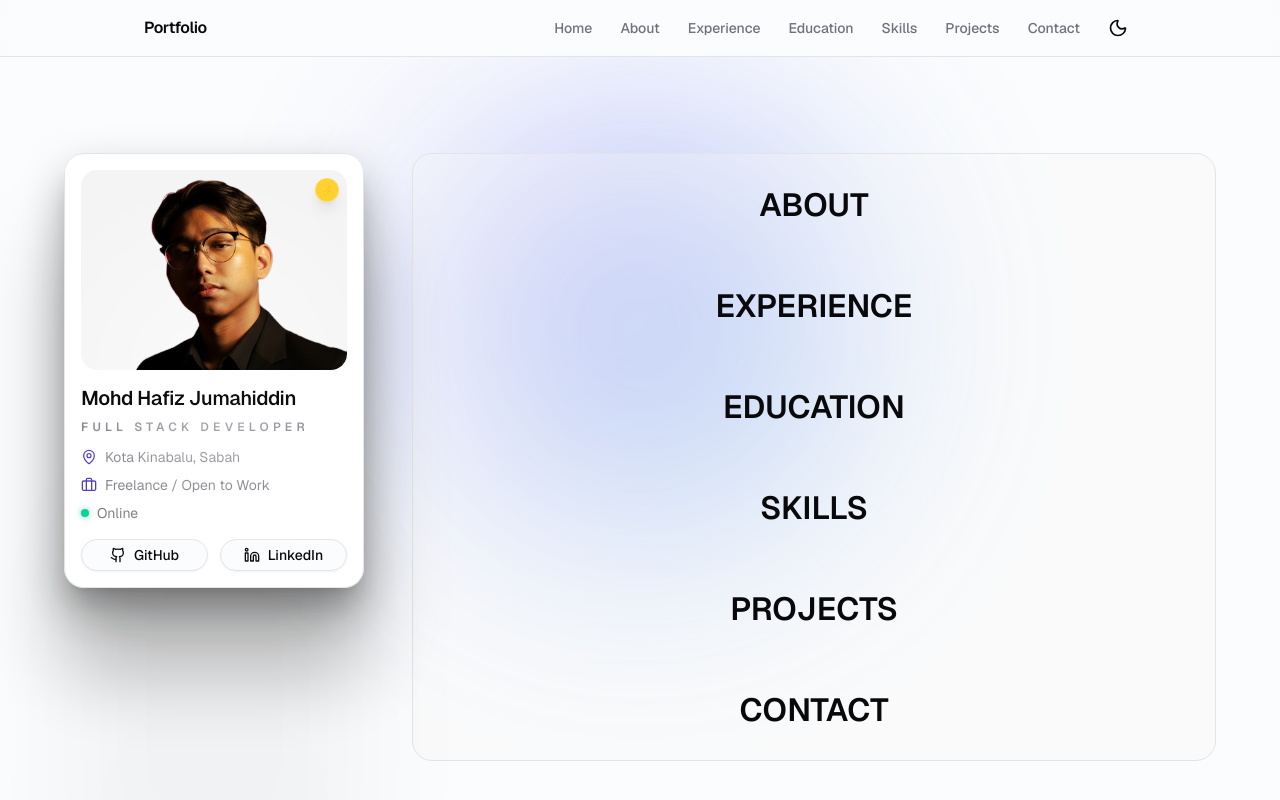
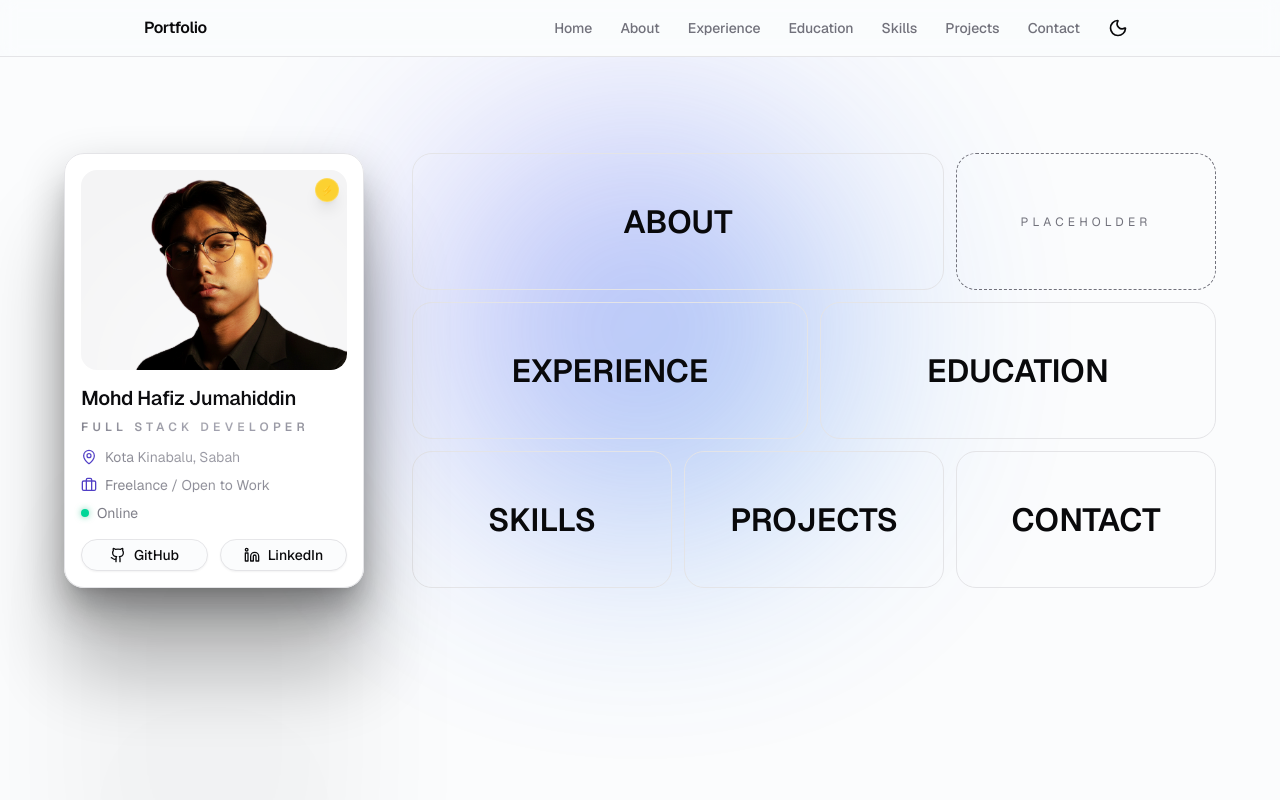
Before and after one commit to sSkr0d/portfolio-v2, a Next.js app: page / in a window 1280 px wide. Shown: the top 800 px of the page. Built offline with nearby package versions, Linux system fonts and the light colour scheme.

Commit message:
Flowing menu bento layout

```diff
--- a/src/app/layout.tsx
+++ b/src/app/layout.tsx
@@ -16,7 +16,7 @@ const geistMono = Geist_Mono({
 });
 
 export const metadata: Metadata = {
-  title: "Portfolio | Your Name",
+  title: "Portfolio | HafizJBI",
   description: "Personal portfolio — about, experience, education, skills, and projects.",
 };
 
@@ -33,7 +33,7 @@ export default function RootLayout({
         <ThemeProvider>
           <a
             href="#main"
-            className="sr-only focus:not-sr-only focus:fixed focus:left-4 focus:top-4 focus:z-[100] focus:rounded-md focus:bg-primary focus:px-4 focus:py-2 focus:text-primary-foreground focus:outline-none focus:ring-2 focus:ring-ring"
+            className="sr-only focus:not-sr-only focus:fixed focus:left-4 focus:top-4 focus:z-100 focus:rounded-md focus:bg-primary focus:px-4 focus:py-2 focus:text-primary-foreground focus:outline-none focus:ring-2 focus:ring-ring"
           >
             Skip to content
           </a>
--- a/src/components/FlowingMenu.tsx
+++ b/src/components/FlowingMenu.tsx
@@ -24,7 +24,8 @@ interface MenuItemProps extends MenuItemData {
   marqueeBgColor: string;
   marqueeTextColor: string;
   borderColor: string;
-  isFirst: boolean;
+  className?: string;
+  showBorder?: boolean;
 }
 
 const FlowingMenu: React.FC<FlowingMenuProps> = ({
@@ -37,21 +38,43 @@ const FlowingMenu: React.FC<FlowingMenuProps> = ({
   borderColor = '#fff',
   className = ''
 }) => {
+  const itemLookup = new Map(items.map((item) => [item.text.toLowerCase(), item]));
+
+  const renderItem = (label: string, layoutClassName: string) => {
+    const item = itemLookup.get(label.toLowerCase());
+    if (!item) return null;
+
     return (
-    <div className={`w-full h-full overflow-hidden ${className}`.trim()} style={{ backgroundColor: bgColor }}>
-      <nav className="flex flex-col h-full m-0 p-0">
-        {items.map((item, idx) => (
+      <div className={layoutClassName}>
         <MenuItem
-            key={idx}
           {...item}
           speed={speed}
           textColor={textColor}
           marqueeBgColor={marqueeBgColor}
           marqueeTextColor={marqueeTextColor}
           borderColor={borderColor}
-            isFirst={idx === 0}
+          className="h-full w-full rounded-2xl"
         />
-        ))}
+      </div>
+    );
+  };
+
+  return (
+    <div className={`w-full h-full overflow-hidden ${className}`.trim()} style={{ backgroundColor: bgColor }}>
+      <nav className="grid h-full w-full grid-cols-6 grid-rows-3 gap-3">
+        {renderItem('About', 'col-span-4 row-span-1 border rounded-2xl')}
+        <div
+          className="col-span-2 row-span-1 flex items-center justify-center rounded-2xl border border-dashed text-xs uppercase tracking-[0.35em] text-muted-foreground"
+          style={{ borderColor }}
+          aria-hidden="true"
+        >
+          Placeholder
+        </div>
+        {renderItem('Experience', 'col-span-3 row-span-1 border rounded-2xl')}
+        {renderItem('Education', 'col-span-3 row-span-1 border rounded-2xl')}
+        {renderItem('Skills', 'col-span-2 row-span-1 border rounded-2xl')}
+        {renderItem('Projects', 'col-span-2 row-span-1 border rounded-2xl')}
+        {renderItem('Contact', 'col-span-2 row-span-1 border rounded-2xl')}
       </nav>
     </div>
   );
@@ -66,13 +89,15 @@ const MenuItem: React.FC<MenuItemProps> = ({
   marqueeBgColor,
   marqueeTextColor,
   borderColor,
-  isFirst
+  className = '',
+  showBorder = true
 }) => {
   const itemRef = useRef<HTMLDivElement>(null);
   const marqueeRef = useRef<HTMLDivElement>(null);
   const marqueeInnerRef = useRef<HTMLDivElement>(null);
   const animationRef = useRef<gsap.core.Tween | null>(null);
   const [repetitions, setRepetitions] = useState(4);
+  const safeRepetitions = Number.isFinite(repetitions) && repetitions > 0 ? repetitions : 4;
 
   const animationDefaults = { duration: 0.6, ease: 'expo' };
 
@@ -88,9 +113,11 @@ const MenuItem: React.FC<MenuItemProps> = ({
       const marqueeContent = marqueeInnerRef.current.querySelector('.marquee-part') as HTMLElement;
       if (!marqueeContent) return;
       const contentWidth = marqueeContent.offsetWidth;
+      if (contentWidth <= 0) return;
       const viewportWidth = window.innerWidth;
       const needed = Math.ceil(viewportWidth / contentWidth) + 2;
-      setRepetitions(Math.max(4, needed));
+      const safeNeeded = Number.isFinite(needed) ? Math.max(4, needed) : 4;
+      setRepetitions(safeNeeded);
     };
 
     calculateRepetitions();
@@ -152,12 +179,12 @@ const MenuItem: React.FC<MenuItemProps> = ({
 
   return (
     <div
-      className="flex-1 relative overflow-hidden text-center"
+      className={`relative flex h-full w-full overflow-hidden text-center ${className}`.trim()}
       ref={itemRef}
-      style={{ borderTop: isFirst ? 'none' : `1px solid ${borderColor}` }}
+      style={{ border: showBorder ? `1px solid ${borderColor}` : 'none' }}
     >
       <a
-        className="flex items-center justify-center h-full relative cursor-pointer uppercase no-underline font-semibold text-[4vh]"
+        className="flex items-center justify-center w-full h-full relative cursor-pointer uppercase no-underline font-semibold text-[4vh]"
         href={link}
         onMouseEnter={handleMouseEnter}
         onMouseLeave={handleMouseLeave}
@@ -171,9 +198,9 @@ const MenuItem: React.FC<MenuItemProps> = ({
         style={{ backgroundColor: marqueeBgColor }}
       >
         <div className="h-full w-fit flex" ref={marqueeInnerRef}>
-          {[...Array(repetitions)].map((_, idx) => (
-            <div className="marquee-part flex items-center flex-shrink-0" key={idx} style={{ color: marqueeTextColor }}>
-              <span className="whitespace-nowrap uppercase font-normal text-[4vh] leading-[1] px-[1vw]">{text}</span>
+          {[...Array(safeRepetitions)].map((_, idx) => (
+            <div className="marquee-part flex items-center shrink-0" key={idx} style={{ color: marqueeTextColor }}>
+              <span className="whitespace-nowrap uppercase font-normal text-[4vh] leading-none px-[1vw]">{text}</span>
               <div
                 className="w-[200px] h-[7vh] my-[2em] mx-[2vw] py-[1em] rounded-[50px] bg-cover bg-center"
                 style={{ backgroundImage: `url(${image})` }}
--- a/src/components/sections/HeroSection.tsx
+++ b/src/components/sections/HeroSection.tsx
@@ -2,6 +2,7 @@
 
 import Image from "next/image";
 import { motion } from "framer-motion";
+import { useEffect, useRef, useState } from "react";
 import { ArrowDown, Briefcase, Github, Linkedin, MapPin } from "lucide-react";
 import { Button } from "@/components/ui/button";
 import { Badge } from "@/components/ui/badge";
@@ -58,6 +59,28 @@ const flowingMenuItems = [
 ];
 
 export function HeroSection() {
+  const cardRef = useRef<HTMLDivElement>(null);
+  const [menuHeight, setMenuHeight] = useState<number | null>(null);
+
+  useEffect(() => {
+    if (!cardRef.current) return;
+
+    const updateHeight = () => {
+      if (!cardRef.current) return;
+      setMenuHeight(cardRef.current.offsetHeight);
+    };
+
+    updateHeight();
+    const observer = new ResizeObserver(updateHeight);
+    observer.observe(cardRef.current);
+    window.addEventListener("resize", updateHeight);
+
+    return () => {
+      observer.disconnect();
+      window.removeEventListener("resize", updateHeight);
+    };
+  }, []);
+
   return (
     <section
       id="hero"
@@ -73,7 +96,7 @@ export function HeroSection() {
         <div
           className={cn(
             "absolute left-1/2 top-1/3 size-[400px] -translate-x-1/2 -translate-y-1/2 rounded-full",
-            "bg-gradient-to-br from-[var(--gradient-accent-start)] to-[var(--gradient-accent-end)]",
+            "bg-linear-to-br from-(--gradient-accent-start) to-(--gradient-accent-end)",
             "blur-[120px]",
           )}
         />
@@ -88,7 +111,7 @@ export function HeroSection() {
           whileInView="visible"
           viewport={viewportOnce}
         >
-          <motion.div variants={staggerItem}>
+          <motion.div variants={staggerItem} ref={cardRef}>
             <CometCard className="w-[280px] max-w-[320px] sm:w-[300px]">
               <div className="relative overflow-hidden rounded-2xl border bg-card text-card-foreground shadow-xl">
                 <div className="p-4">
@@ -169,9 +192,6 @@ export function HeroSection() {
             className="mt-6 flex flex-col items-center gap-2 lg:hidden"
             variants={staggerItem}
           >
-            <Badge variant="secondary" className="text-xs">
-              Available for work
-            </Badge>
             <a
               href="#about"
               className="flex flex-col items-center gap-1 text-muted-foreground transition-colors hover:text-foreground"
@@ -184,12 +204,15 @@ export function HeroSection() {
         </motion.div>
 
         {/* Right: Flowing Menu (desktop only) */}
-        <div className="hidden min-h-[60vh] flex-1 overflow-hidden rounded-2xl border bg-muted/30 lg:flex lg:min-h-[70vh]">
+        <div
+          className="hidden flex-1 overflow-hidden lg:flex lg:min-h-0"
+          style={menuHeight ? { height: menuHeight } : undefined}
+        >
           <FlowingMenu
             items={flowingMenuItems}
             textColor="hsl(var(--foreground))"
             bgColor="hsl(var(--muted))"
-            marqueeBgColor="hsl(var(--primary))"
+            marqueeBgColor="#000000"
             marqueeTextColor="hsl(var(--primary-foreground))"
             borderColor="hsl(var(--border))"
             className="h-full w-full"
```
Lines whose indentation alone changed are shown as unchanged.
